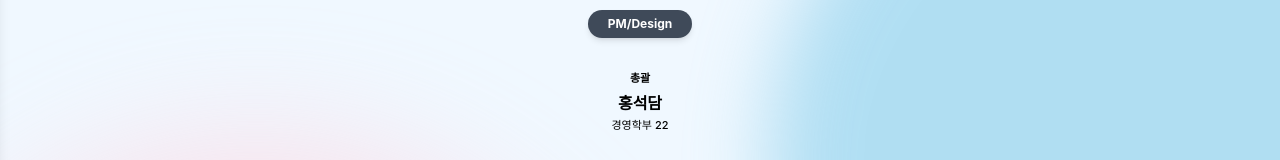
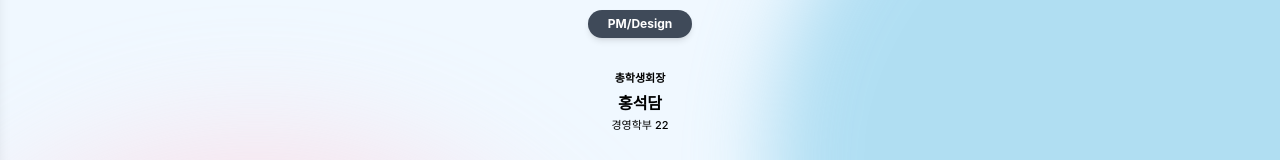
Before and after one commit to KAU-CHUNG-WOON-OT/front_end, a React (Vite) app: page /makers in a window 1280 px wide. Shown: the part 330-490 px from the top of the page. Built offline with nearby package versions, Linux system fonts and the light colour scheme; a web font is replaced by a local one.

Commit message:
feat: 만든이 페이지 총학 회장 추가

```diff
--- a/src/pages/Makers.tsx
+++ b/src/pages/Makers.tsx
@@ -36,7 +36,7 @@ const Makers = () => {
 
         <div className="grid grid-cols-2 gap-y-8 w-full max-w-[220px] mx-auto">
           <div className="flex flex-col items-center col-span-2">
-            <span className="text-[11px] font-bold text-black mb-1">총괄</span>
+            <span className="text-[11px] font-bold text-black mb-1">총학생회장</span>
             <span className="text-base font-black text-black mb-0.5">홍석담</span>
             <span className="text-[11px] font-medium text-black">경영학부 22</span>
           </div>
```
